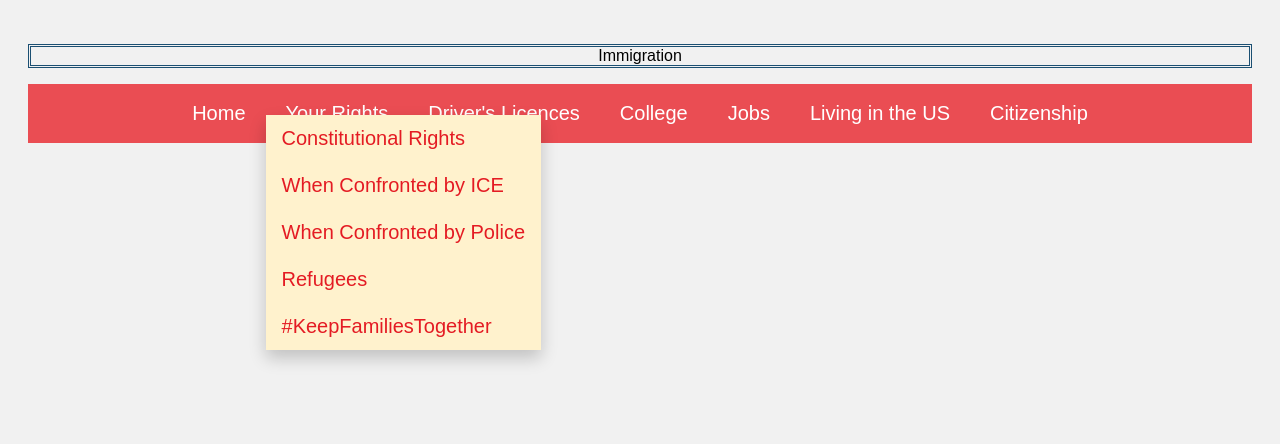
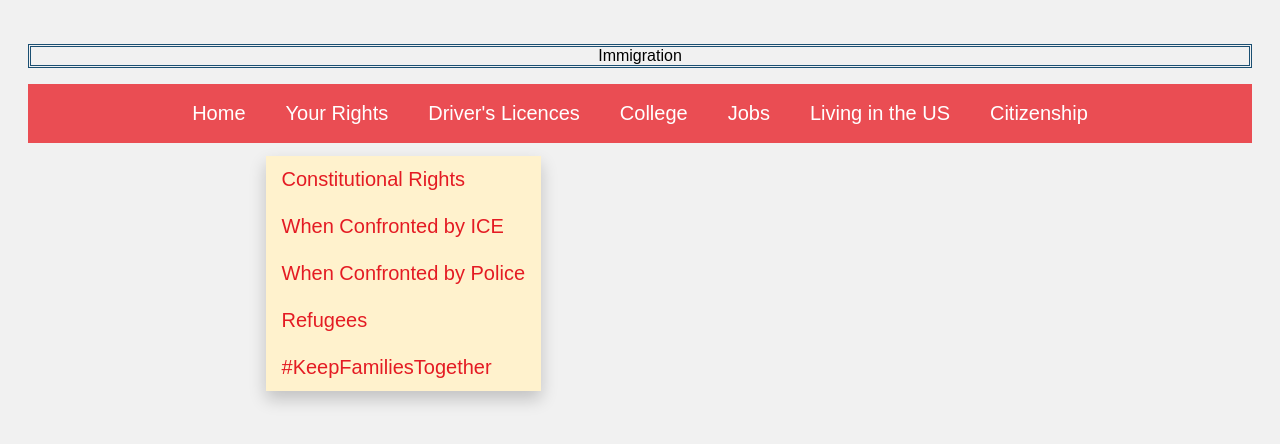
Before and after one commit to Frida-Calvo/US-Immigrant-Guide, a PHP site: page /Jobs/jobs.html in a window 1280 px wide, with the pointer over the restyled element. Shown: the top 444 px of the page. Run offline with PHP 8.4, Linux system fonts and the light colour scheme.

Commit message:
fixed buttons

```diff
--- a/first-css.css
+++ b/first-css.css
@@ -84,7 +84,7 @@
                     .dropdown:hover .dropdown-content {
                         display: block;
                         position: fixed;
-                        top: 115px;
+                        top: 156px;
                      }
 
 
```
